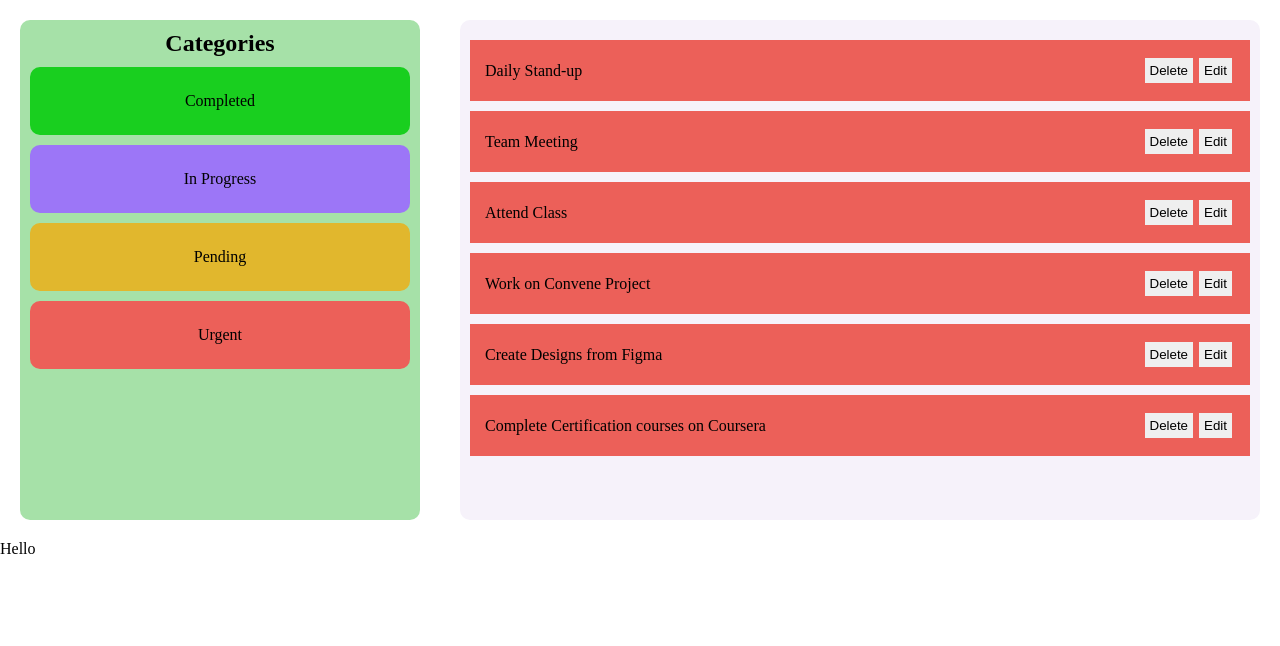
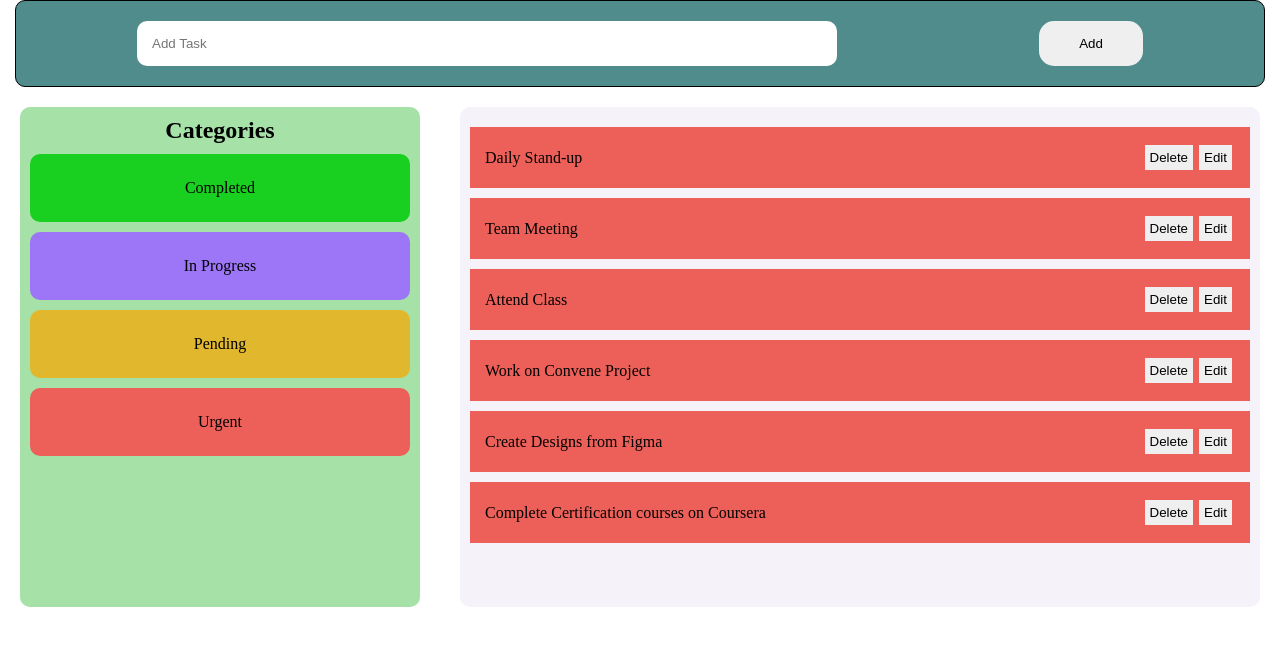
Before and after one commit to vivajane/task-manager, a React (Create React App) app: page / in a window 1280 px wide. Shown: the top 646 px of the page. Built offline with nearby package versions, Linux system fonts and the light colour scheme.

Commit message:
second commit

```diff
--- a/src/categories/cover/index.jsx
+++ b/src/categories/cover/index.jsx
@@ -1,3 +1,4 @@
+
 import Main from "../../main";
 import AsideContainer from "../aside/asidecontainer";
 
--- /dev/null
+++ b/src/form/buttonform/buttonform.module.css
@@ -0,0 +1,6 @@
+.btnform button{
+    padding: 15px 40px 15px 40px;
+    border-radius: 15px;
+    border:none;
+
+}
--- /dev/null
+++ b/src/form/buttonform/index.jsx
@@ -0,0 +1,8 @@
+import styles from './buttonform.module.css'
+const ButtonForm = () => {
+    return <div className={styles.btnform}>
+        <button>Add</button>
+    </div>
+}
+
+export default ButtonForm;
--- /dev/null
+++ b/src/form/formact/formact.module.css
@@ -0,0 +1,19 @@
+.formaction{
+    background-color: rgb(81, 140, 140);
+    border: 1px solid black;
+    display: flex;
+    padding: 20px;
+    justify-content: space-around;
+    max-width: 1250px;
+    margin: auto;
+    border-radius: 10px;
+
+    width: 100%;
+}
+
+.textfield input{
+    padding: 15px;
+    width: 700px;
+    border-radius: 10px;
+    border: none;
+}
--- /dev/null
+++ b/src/form/formact/index.jsx
@@ -0,0 +1,40 @@
+import ButtonForm from "../buttonform"
+import styles from './formact.module.css'
+import { useState } from "react";
+
+const FormAction = () => {
+    return <div >
+        <Form/>
+
+    </div>
+}
+
+export const Form = () => {
+    const[formState, setFormState] = useState({})
+    const onChangeHandler = (e)  => {
+        const name = e?.target?.name;
+        const value = e?.target?.value;
+        setFormState((prev) => ({
+            ...prev,
+            [name] :value,
+        }));
+
+
+    };
+    return <form className={styles.formaction}>
+        <TextField  value= {formState.item} name ="item" onChangeHandler = {onChangeHandler}id="item" placeholder="Add Task"/>
+        <ButtonForm/>
+
+    </form>
+
+}
+const TextField = ({label, id, placeholder,onChangeHandler, name, value,}) => {
+    return <div className={styles.textfield}>
+        <label htmlFor={id}>{label}</label>
+        <input onChange={onChangeHandler} value = {value} name= {name} placeholder = {placeholder} id={id}/>
+    </div>
+}
+
+
+
+export default FormAction;
--- a/src/home/index.jsx
+++ b/src/home/index.jsx
@@ -1,15 +1,18 @@
 
 import Categories from "../categories/categorycontent";
-import TaskList from "../tasklist";
+import FormAction from "../form/formact";
+// import TaskList from "../tasklist";
+import '../../src/index.css'
 
 
 
 const Home = () => {
     return (
-        <>
+        <div className="container">
+        <FormAction/>
         <Categories></Categories>
-        <TaskList/>
-        </>
+        {/* <TaskList/> */}
+        </div>
     )
 }
 
--- a/src/index.css
+++ b/src/index.css
@@ -3,3 +3,9 @@
     padding: 0;
     box-sizing: border-box;
 }
+.container{
+    max-width: 1800px;
+    width: 100%;
+    margin-left: auto;
+    margin-right: auto;
+}
```
